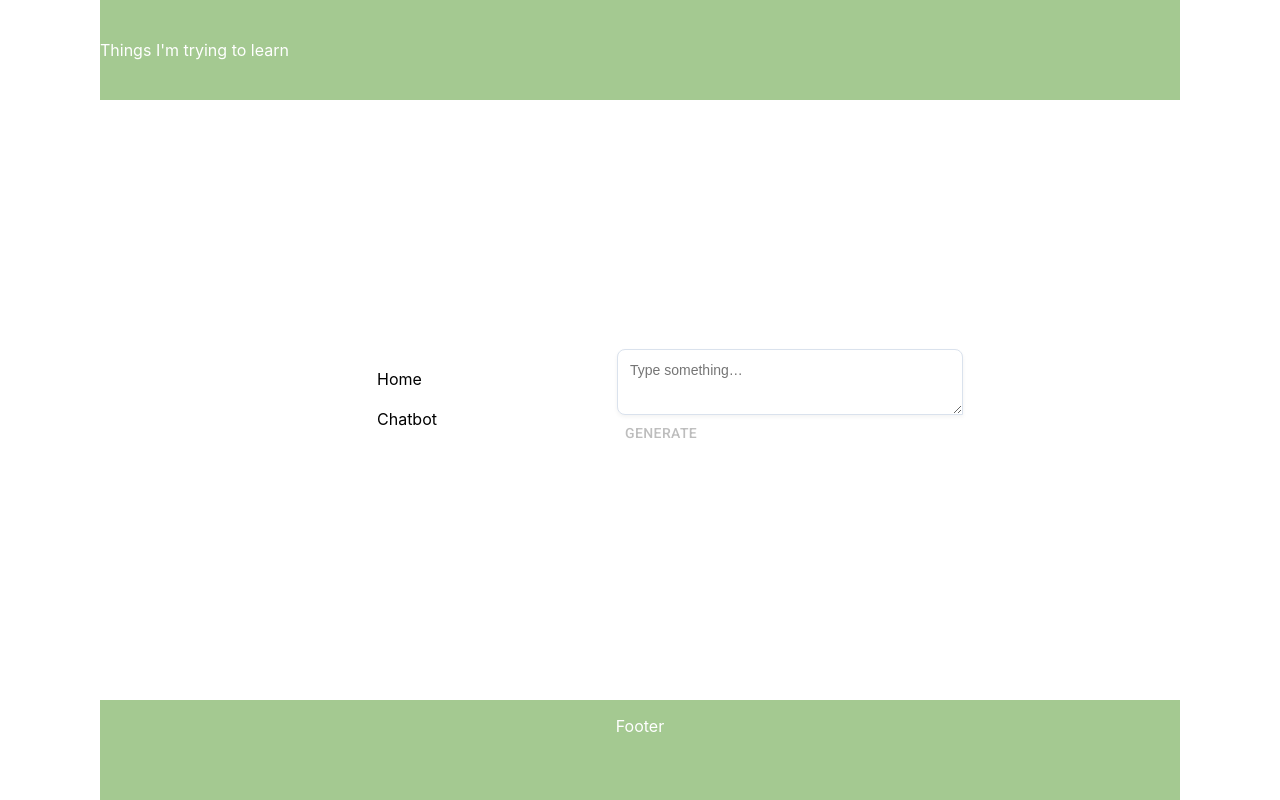
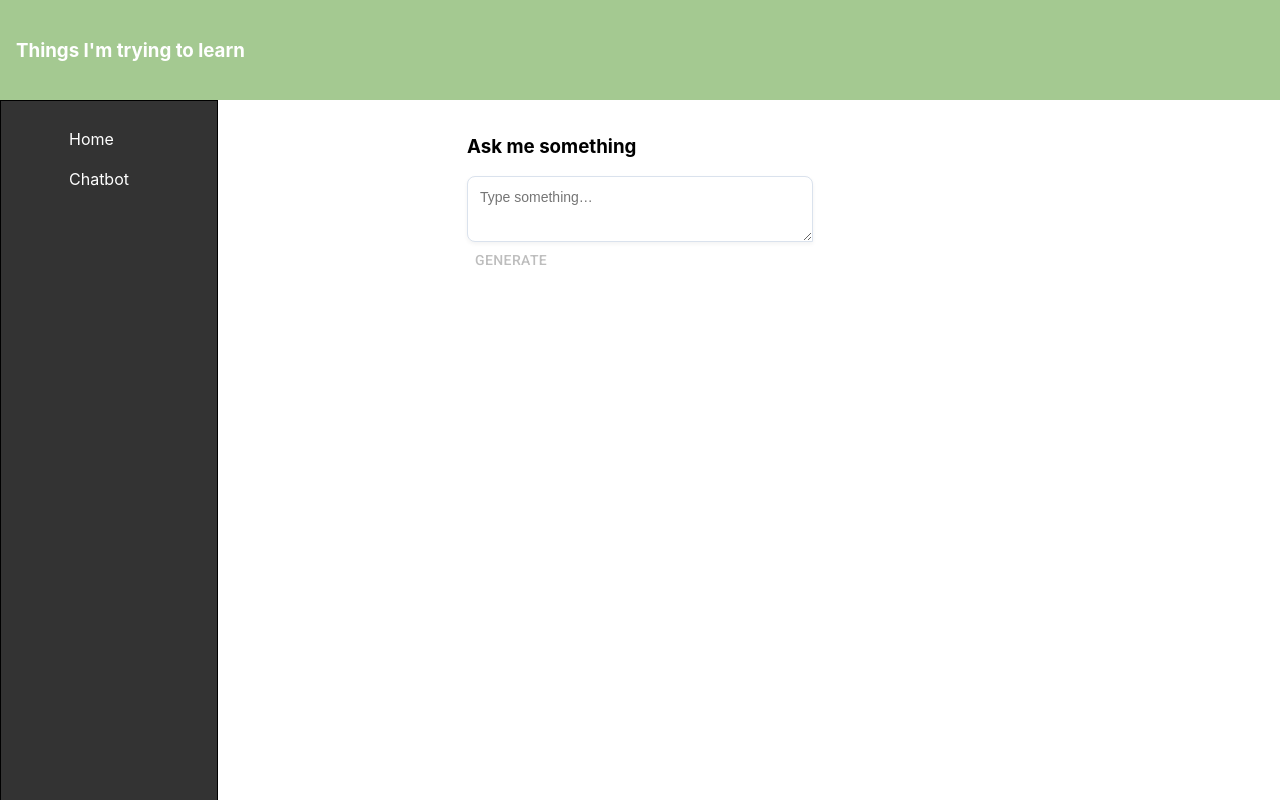
Before and after one commit to iulia1122/react-chatbot, a React (Create React App) app: page /chatbot in a window 1280 px wide. Built offline with nearby package versions, Linux system fonts and the light colour scheme; no server answers.

Commit message:
More styling

```diff
--- a/src/components/Chatbot/ChatBot.tsx
+++ b/src/components/Chatbot/ChatBot.tsx
@@ -36,8 +36,8 @@ const ChatbotApp = () => {
 
   return (
 
-      <div
-      >
+      <div>
+        <h3> Ask me something </h3>
         <form onSubmit={handleSubmit}>
           <InputMultiline
             value={prompt}
--- a/src/components/Header/Header.module.css
+++ b/src/components/Header/Header.module.css
@@ -7,3 +7,7 @@
   width: 100%;
   height: 100px;
 }
+
+header h3 {
+    margin: 1rem;
+}
--- a/src/components/Header/Header.tsx
+++ b/src/components/Header/Header.tsx
@@ -4,7 +4,7 @@ import styles from "./Header.module.css";
 const Header = () => {
     return (
         <header className={styles.header}>
-            <p>Things I'm trying to learn</p>
+            <h3>Things I'm trying to learn</h3>
         </header>
     )
 }
--- a/src/components/Navigation/Navigation.module.css
+++ b/src/components/Navigation/Navigation.module.css
@@ -1,5 +1,5 @@
 .navigation {
-    width: 300px;
+    width: 200px;
 }
 
 .navigation * {
@@ -11,6 +11,6 @@
 }
 
 .navigation li a {
-    color: black;
+    color: white;
     text-decoration: none;
 }
--- a/src/components/Navigation/Navigation.tsx
+++ b/src/components/Navigation/Navigation.tsx
@@ -11,7 +11,6 @@ interface NavigationProps {
 }
 
 const Navigation = ({ pages } : NavigationProps) => {
-  console.log('page are ', pages);
 
   return (<>
       <div className={styles.navigation}>
--- a/src/components/layout/Layout.module.css
+++ b/src/components/layout/Layout.module.css
@@ -1,22 +1,33 @@
 .layout {
-    display: flex;
     flex-direction: column;
     align-items: center;
-    max-width: 1080px;
-    margin: auto;
+    margin: 0 auto;
     height: 100vh;
+    box-sizing: border-box;
+    box-sizing: border-box;
+    margin: 0 auto;
+    max-width: 100%;
+    min-height: 100vh;
     width: 100%;
-    box-sizing: border-box;
-  }
-
-  @media (min-width: 768px) {
-    .layout {
-      justify-content: space-between;
-    }
+    display: flex;
+    position: relative;
   }
 
   .menu__container {
-    display: flex;
-    flex-basis: content;
-    padding: 1rem 0;
+    position: fixed;
+    border: 1px solid black;
+    padding: 0.5rem;
+    flex-direction:column;
+    gap: 0.5rem;
+    background: #333;
+    color: white;
+    height: 100vh;
+    left: 0;
+    top:100px;
   }
+
+  .main__content {
+    vertical-align: middle;
+    display: inline-block;
+    margin: 1rem;
+  }
--- a/src/components/layout/Layout.tsx
+++ b/src/components/layout/Layout.tsx
@@ -11,15 +11,21 @@ import { navLinks } from '../../routes/routes';
 const Layout = () => {
   return (
     <div className={styles.layout}>
-      <Header />
+
+    <Header />
 
     <div className={styles.menu__container}>
       <Navigation pages={navLinks} />
+    </div>
+
+    <div className={styles.main__content}>
+
       <Suspense fallback={<Loader />}>
           <Outlet />
       </Suspense>
-      </div>
-      <Footer />
+    </div>
+
+    {/* <Footer /> */}
     </div>
   );
 }
```
